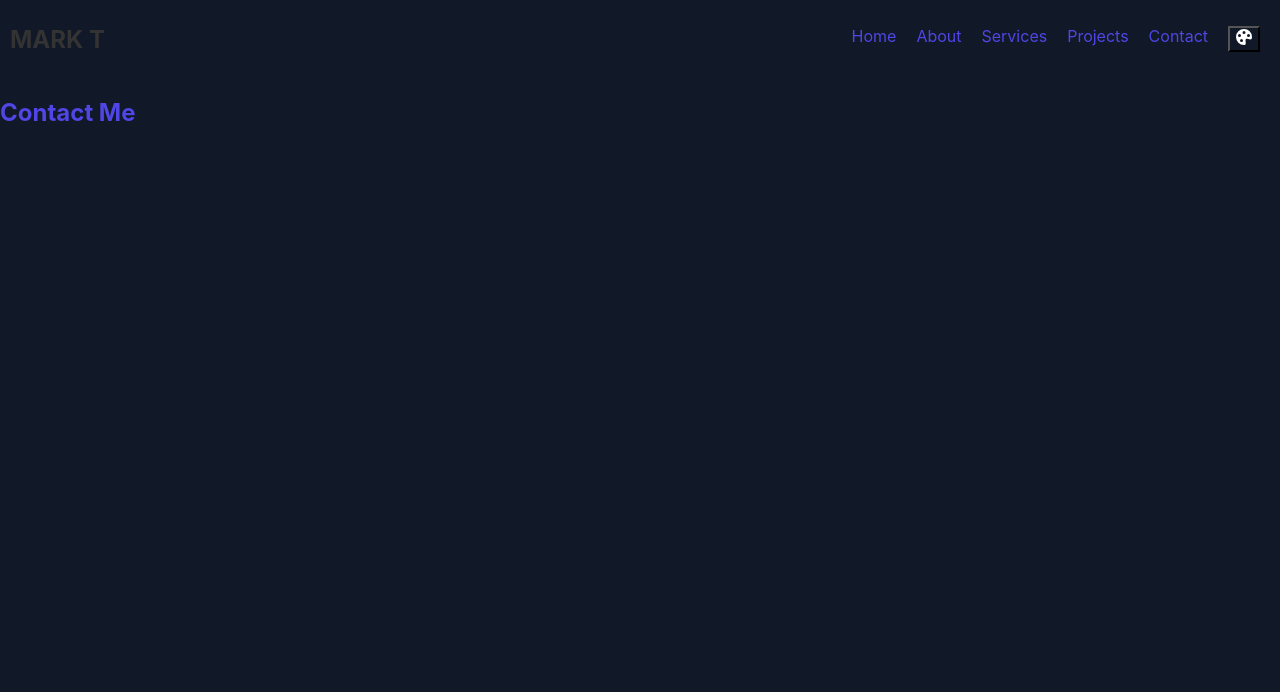
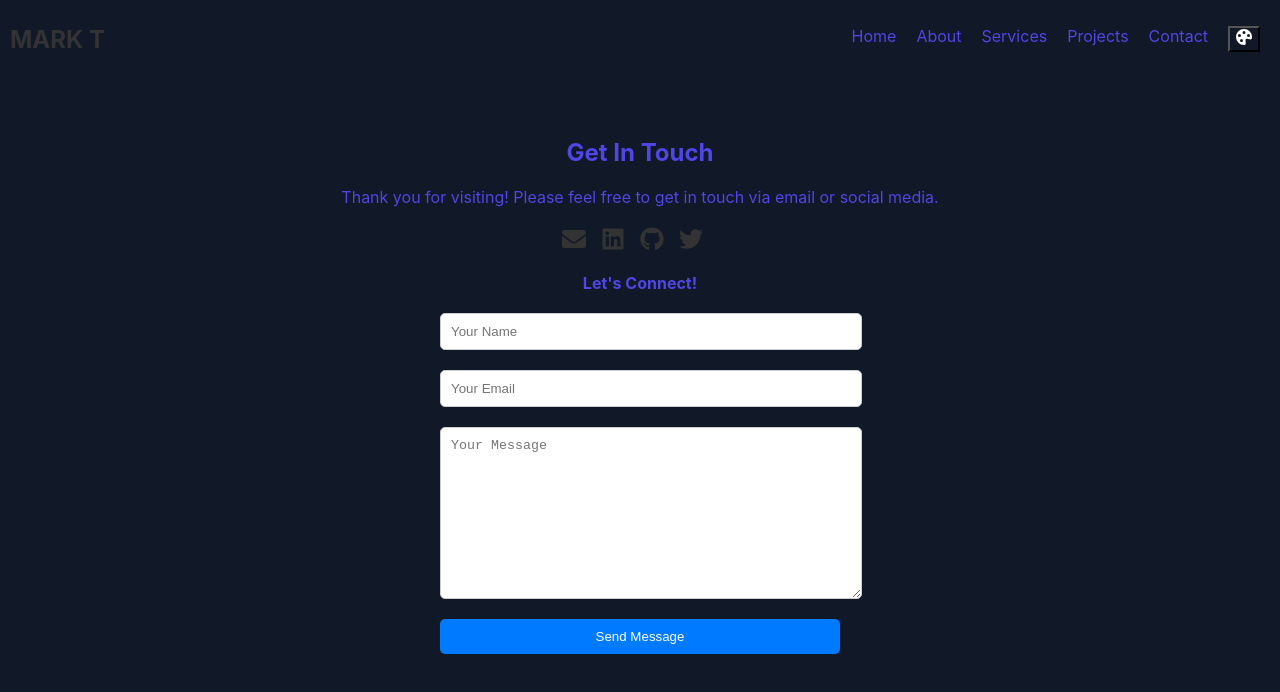
Before and after one commit to mark9559/mark-portifolio, a React (Create React App) app in the folder myportifolio/: page /contact in a window 1280 px wide. Shown: the top 692 px of the page. Built offline with nearby package versions, Linux system fonts and the light colour scheme.

Commit message:
Created Contact Form

```diff
--- a/myportifolio/src/components/contact/Contact.js
+++ b/myportifolio/src/components/contact/Contact.js
@@ -1,13 +1,78 @@
 // components/Contact/Contact.js
 
-import React from 'react';
+import React, { useState } from 'react';
+import { FaEnvelope, FaLinkedin, FaGithub, FaTwitter } from 'react-icons/fa';
 import './contact.css';
 
 const Contact = () => {
+  const [formData, setFormData] = useState({
+    name: '',
+    email: '',
+    message: '',
+  });
+
+  const handleChange = (e) => {
+    const { name, value } = e.target;
+    setFormData({ ...formData, [name]: value });
+  };
+
+  const handleSubmit = (e) => {
+    e.preventDefault();
+    // Send email functionality (you'll need backend logic for this)
+    console.log('Sending email...', formData);
+    // Clear the form after submission
+    setFormData({ name: '', email: '', message: '' });
+  };
+
   return (
     <div className="contact-container">
-      <h2>Contact Me</h2>
-      {/* Add a contact form or your contact details */}
+      <h2>Get In Touch</h2>
+      <p className="contact-description">
+        Thank you for visiting! Please feel free to get in touch via email or social media.
+      </p>
+      <div className="contact-icons">
+        <a href="mailto:your-email@example.com">
+          <FaEnvelope />
+        </a>
+        <a href="https://www.linkedin.com/your-profile">
+          <FaLinkedin />
+        </a>
+        <a href="https://github.com/your-profile">
+          <FaGithub />
+        </a>
+        <a href="https://twitter.com/your-profile">
+          <FaTwitter />
+        </a>
+      </div>
+      <p className="contact-get-in-touch">Let's Connect!</p>
+
+      <form className="contact-form" onSubmit={handleSubmit}>
+        <input
+          type="text"
+          name="name"
+          placeholder="Your Name"
+          value={formData.name}
+          onChange={handleChange}
+          required
+        />
+        <input
+          type="email"
+          name="email"
+          placeholder="Your Email"
+          value={formData.email}
+          onChange={handleChange}
+          required
+        />
+        <textarea
+          name="message"
+          placeholder="Your Message"
+          rows={10}
+          value={formData.message}
+          onChange={handleChange}
+          required
+        ></textarea>
+        <button type="submit">Send Message</button>
+      </form>
     </div>
   );
 };
--- a/myportifolio/src/components/contact/contact.css
+++ b/myportifolio/src/components/contact/contact.css
@@ -0,0 +1,62 @@
+/* contact.css */
+
+/* Container styles */
+.contact-container {
+    text-align: center;
+    padding: 40px;
+  }
+
+  /* Description */
+  .contact-description {
+    margin-bottom: 20px;
+  }
+
+  /* Contact icons */
+  .contact-icons a {
+    font-size: 24px;
+    margin-right: 15px;
+    color: #333;
+    transition: color 0.3s ease;
+  }
+
+  .contact-icons a:hover {
+    color: #007bff; /* Change color on hover */
+  }
+
+  /* Get in touch */
+  .contact-get-in-touch {
+    font-weight: bold;
+    margin-bottom: 20px;
+  }
+
+  /* Form styles */
+  .contact-form {
+    display: flex;
+    flex-direction: column;
+    max-width: 400px;
+    margin: 0 auto;
+  }
+
+  .contact-form input,
+  .contact-form textarea,
+  .contact-form button {
+    margin-bottom: 20px;
+    padding: 10px;
+    border: 1px solid #ccc;
+    border-radius: 5px;
+    width: 100%;
+  }
+
+  .contact-form button {
+    background-color: #007bff;
+    color: white;
+    border: none;
+    cursor: pointer;
+    transition: background-color 0.3s ease;
+  }
+
+  .contact-form button:hover {
+    background-color: #0056b3;
+  }
+
+  /* Adjust form input/textarea styles as needed */
```
